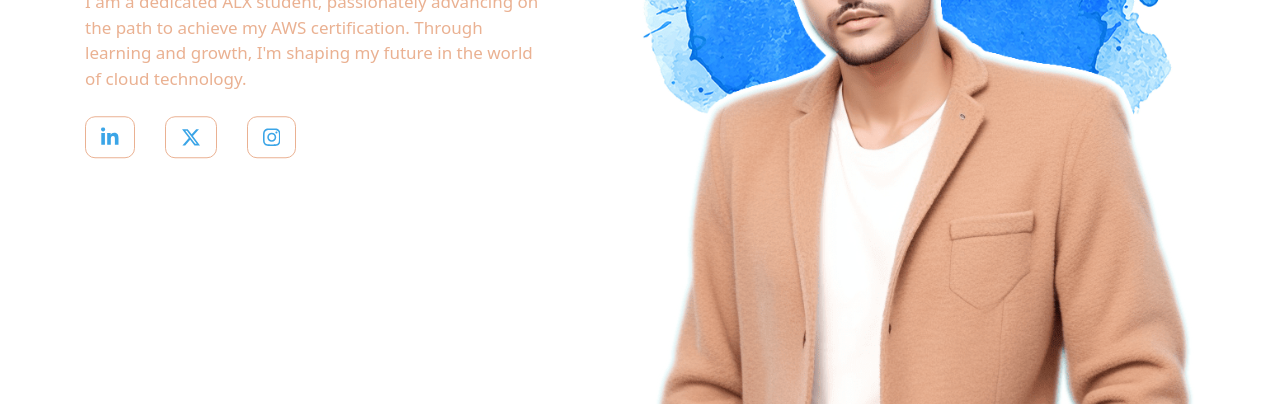
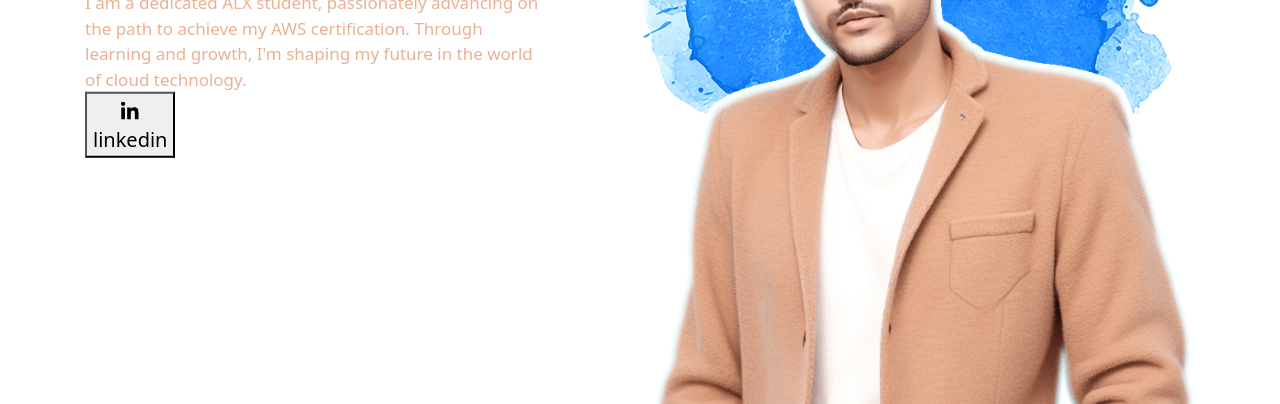
Before and after one commit to rajiamine/aminesite, a plain HTML site: page index.html in a window 1280 px wide. Shown: the part 396-800 px from the top of the page. Drawn offline with nearby package versions, Linux system fonts and the light colour scheme.

Commit message:
Update index.html

```diff
--- a/index.html
+++ b/index.html
@@ -56,18 +56,11 @@
                                     <span class="fullName">Amine Raji</span>
                                     <p class="tagline">I am a dedicated ALX student, passionately advancing on the path to achieve my AWS certification. Through learning and growth, I'm shaping my future in the world of cloud technology.</p>
                                     <div class="media">
-                                        <li class="linkdin"><svg xmlns="http://www.w3.org/2000/svg" height="1em" viewBox="0 0 448 512">
-                                                <!--! Font Awesome Free 6.4.2 by @fontawesome - https://fontawesome.com License - https://fontawesome.com/license (Commercial License) Copyright 2023 Fonticons, Inc. -->
-                                                <path d="M100.28 448H7.4V148.9h92.88zM53.79 108.1C24.09 108.1 0 83.5 0 53.8a53.79 53.79 0 0 1 107.58 0c0 29.7-24.1 54.3-53.79 54.3zM447.9 448h-92.68V302.4c0-34.7-.7-79.2-48.29-79.2-48.29 0-55.69 37.7-55.69 76.7V448h-92.78V148.9h89.08v40.8h1.3c12.4-23.5 42.69-48.3 87.88-48.3 94 0 111.28 61.9 111.28 142.3V448z" />
-                                            </svg></li>
-                                        <li class="twitter"><svg xmlns="http://www.w3.org/2000/svg" height="1em" viewBox="0 0 512 512">
-                                                <!--! Font Awesome Free 6.4.2 by @fontawesome - https://fontawesome.com License - https://fontawesome.com/license (Commercial License) Copyright 2023 Fonticons, Inc. -->
-                                                <path d="M389.2 48h70.6L305.6 224.2 487 464H345L233.7 318.6 106.5 464H35.8L200.7 275.5 26.8 48H172.4L272.9 180.9 389.2 48zM364.4 421.8h39.1L151.1 88h-42L364.4 421.8z" />
-                                            </svg></li>
-                                        <li class="instagram"><svg xmlns="http://www.w3.org/2000/svg" height="1em" viewBox="0 0 448 512">
-                                                <!--! Font Awesome Free 6.4.2 by @fontawesome - https://fontawesome.com License - https://fontawesome.com/license (Commercial License) Copyright 2023 Fonticons, Inc. -->
-                                                <path d="M224.1 141c-63.6 0-114.9 51.3-114.9 114.9s51.3 114.9 114.9 114.9S339 319.5 339 255.9 287.7 141 224.1 141zm0 189.6c-41.1 0-74.7-33.5-74.7-74.7s33.5-74.7 74.7-74.7 74.7 33.5 74.7 74.7-33.6 74.7-74.7 74.7zm146.4-194.3c0 14.9-12 26.8-26.8 26.8-14.9 0-26.8-12-26.8-26.8s12-26.8 26.8-26.8 26.8 12 26.8 26.8zm76.1 27.2c-1.7-35.9-9.9-67.7-36.2-93.9-26.2-26.2-58-34.4-93.9-36.2-37-2.1-147.9-2.1-184.9 0-35.8 1.7-67.6 9.9-93.9 36.1s-34.4 58-36.2 93.9c-2.1 37-2.1 147.9 0 184.9 1.7 35.9 9.9 67.7 36.2 93.9s58 34.4 93.9 36.2c37 2.1 147.9 2.1 184.9 0 35.9-1.7 67.7-9.9 93.9-36.2 26.2-26.2 34.4-58 36.2-93.9 2.1-37 2.1-147.8 0-184.8zM398.8 388c-7.8 19.6-22.9 34.7-42.6 42.6-29.5 11.7-99.5 9-132.1 9s-102.7 2.6-132.1-9c-19.6-7.8-34.7-22.9-42.6-42.6-11.7-29.5-9-99.5-9-132.1s-2.6-102.7 9-132.1c7.8-19.6 22.9-34.7 42.6-42.6 29.5-11.7 99.5-9 132.1-9s102.7-2.6 132.1 9c19.6 7.8 34.7 22.9 42.6 42.6 11.7 29.5 9 99.5 9 132.1s2.7 102.7-9 132.1z" />
-                                            </svg></li>
+                                      <button>
+                                         <span class="icon"> <svg xmlns="http://www.w3.org/2000/svg" height="1em" viewBox="0 0 448 512"><!--! Font Awesome Free 6.4.2 by @fontawesome - https://fontawesome.com License - https://fontawesome.com/license (Commercial License) Copyright 2023 Fonticons, Inc. --><path d="M100.28 448H7.4V148.9h92.88zM53.79 108.1C24.09 108.1 0 83.5 0 53.8a53.79 53.79 0 0 1 107.58 0c0 29.7-24.1 54.3-53.79 54.3zM447.9 448h-92.68V302.4c0-34.7-.7-79.2-48.29-79.2-48.29 0-55.69 37.7-55.69 76.7V448h-92.78V148.9h89.08v40.8h1.3c12.4-23.5 42.69-48.3 87.88-48.3 94 0 111.28 61.9 111.28 142.3V448z"/></svg></span>
+
+                                         linkedin
+                                      </button>
                                     </div>
                                 </div>
                             </div>
```
